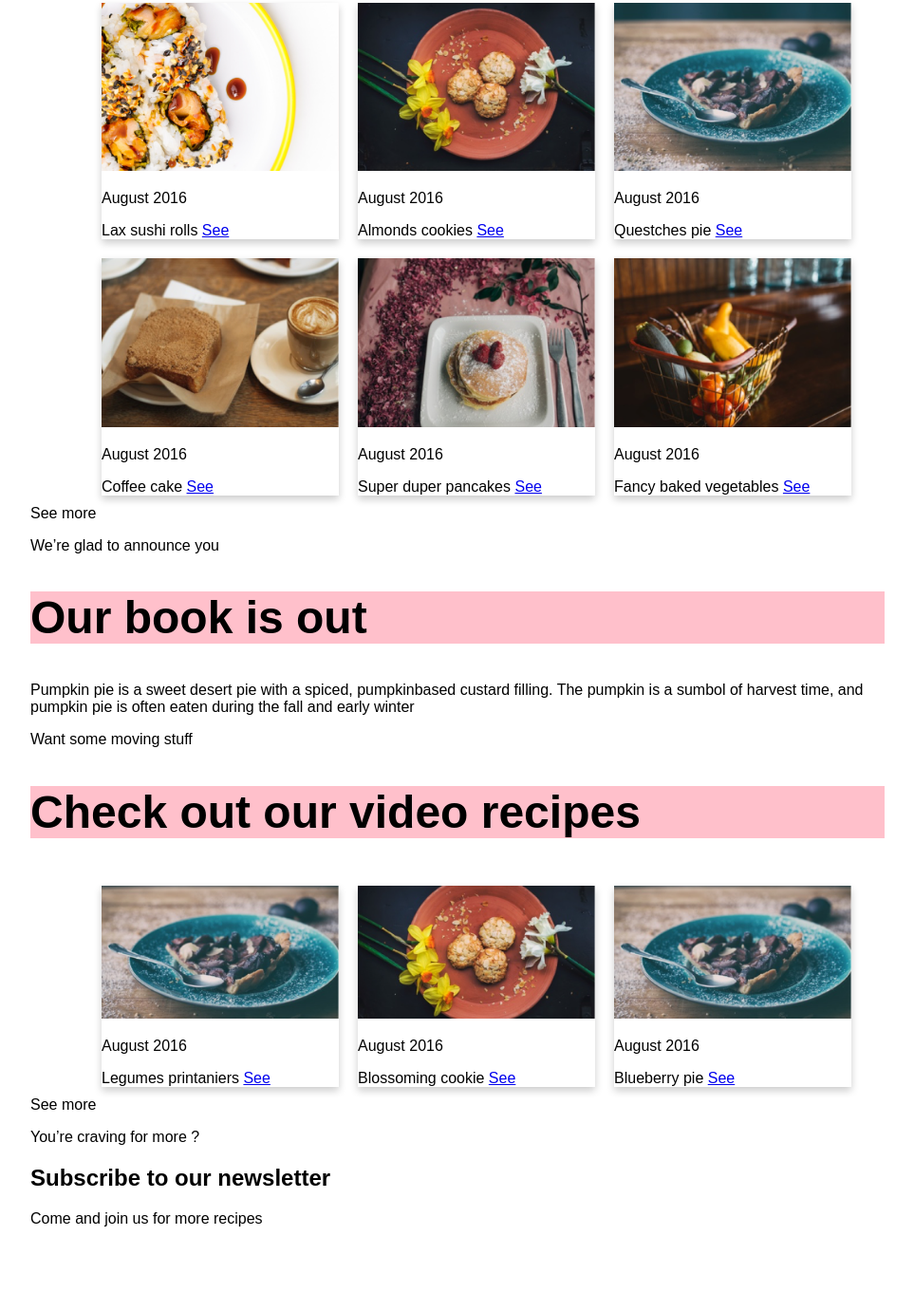
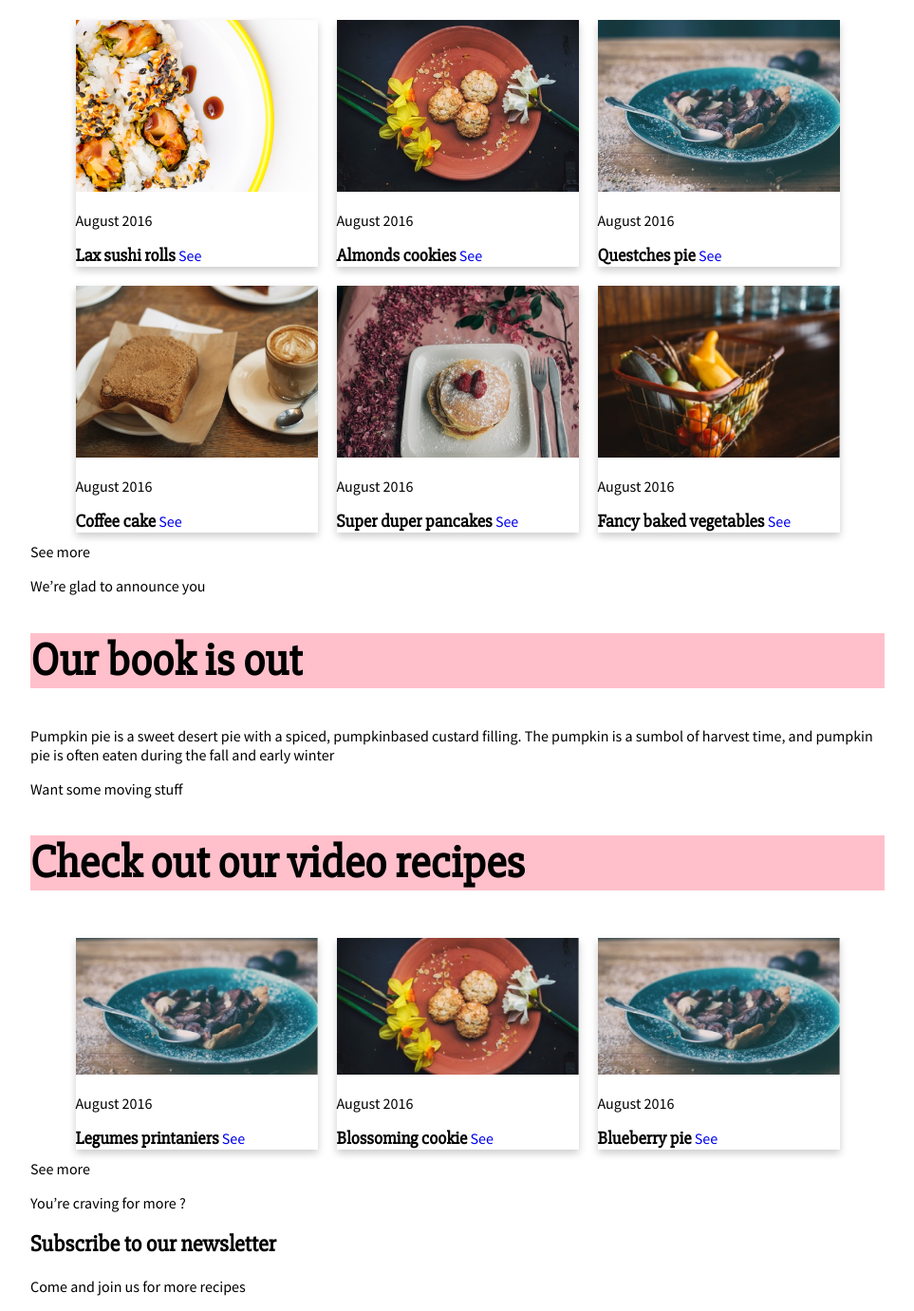
Before and after one commit to fridjon88/VefforritunVerkefni2, a plain HTML site: page index.html in a window 1280 px wide. Shown: the part 440-1821 px from the top of the page at 95% size, without its empty margins (158-1121 px from the left). Before the commit the page ends 1749 px from the top, so only its background shows below. Drawn offline with Linux system fonts and the light colour scheme.

Commit message:
lok dags thridjudagur

```diff
--- a/css/stylesheet.css
+++ b/css/stylesheet.css
@@ -1,6 +1,8 @@
+@import 'https://fonts.googleapis.com/css?family=Slabo+27px|Source+Sans+Pro';
+
+
 html {
-  font-family: sans-serif, arial, monospace;
-
+  font-family: "Source Sans Pro", sans-serif;
   -webkit-box-sizing: border-box;
      -moz-box-sizing: border-box;
           box-sizing: border-box;
@@ -11,8 +13,29 @@ html {
 }
 
 h1 {
+  font-family: 'Slabo 27px', serif;
   background-color: pink;
   font-size: 3em;
+}
+h2 {
+  font-family: 'Slabo 27px', serif;
+}
+h3 {
+  font-family: 'Slabo 27px', serif;
+  display: inline;
+}
+h3 ~ a {
+  text-decoration: none;
+  display:inline;
+}
+
+.box-featured {
+  background-image: url("/assets/background-header-image.png");
+  background-size: 100%
+}
+
+.box-featured > p {
+  width: 50%;
 }
 
 .flex-container {
@@ -24,7 +47,8 @@ h1 {
 
 ul{
   list-style: none outside none;
-  margin: 0 auto;
+  margin: 0;
+  padding: 0;
 }
 .recipie-item{
   margin: 10px;
@@ -32,5 +56,5 @@ ul{
 }
 
 .recipie-item > img{
-  width: 250px;
+  width: 255px;
 }
--- a/index.html
+++ b/index.html
@@ -13,13 +13,10 @@
 
   <header>
     <div class="container">
+      <div class="box-header">
         LOGO yum & yum
       </div>
-  </header>
-
-<main>
-  <div class="container" >
-    <div class="box" id="featured">
+      <div class="box-featured">
         <section>
           <p>Our latest recipe</p>
           <h1>Pumpkin pie</h1>
@@ -31,7 +28,10 @@
           </div>
         </section>
       </div>
-
+    </div>
+  </header>
+  <main>
+    <div class="container">
       <div class="box-recipies">
         <section>
           <p>All the news are here</p>
@@ -40,45 +40,45 @@
             <ul class="flex-container">
 
               <li class="recipie-item">
-              <img src="assets/image@3x.png" alt="A picture of lax sushi rolls">
+                <img src="assets/image@2x.png" alt="A picture of lax sushi rolls">
                 <p class="recipie-date">August 2016</p>
-              <span class="picture-text">Lax sushi rolls</span>
-              <a href = "assets/image@3x.png">See</a>
+                <h3 class="picture-text">Lax sushi rolls</h3>
+                <a href="assets/image@3x.png">See</a>
               </li>
 
               <li class="recipie-item">
-              <img src="assets/image-card-2@3x.png" alt="A picture of almond cookies">
+                <img src="assets/image-card-2@2x.png" alt="A picture of almond cookies">
                 <p class="recipie-date">August 2016</p>
-              <span class="picture-text">Almonds cookies</span>
-              <a href = "assets/image-card-2@3x.png">See</a>
+                <h3 class="picture-text">Almonds cookies</h3>
+                <a href="assets/image-card-2@3x.png">See</a>
               </li>
 
               <li class="recipie-item">
-              <img src="assets/image-card-3@3x.png" alt="A picture of questches pie">
+                <img src="assets/image-card-3@2x.png" alt="A picture of questches pie">
                 <p class="recipie-date">August 2016</p>
-              <span class="picture-text">Questches pie</span>
-              <a href = "assets/image-card-3@3x.png">See</a>
+                <h3 class="picture-text">Questches pie</h3>
+                <a href="assets/image-card-3@3x.png">See</a>
               </li>
 
               <li class="recipie-item">
-              <img src="assets/image-card-4@3x.png" alt="A picture of coffee cake">
+                <img src="assets/image-card-4@2x.png" alt="A picture of coffee cake">
                 <p class="recipie-date">August 2016</p>
-              <span class="picture-text">Coffee cake</span>
-              <a href = "assets/image-card-4@3x.png">See</a>
+                <h3 class="picture-text">Coffee cake</h3>
+                <a href="assets/image-card-4@3x.png">See</a>
               </li>
 
               <li class="recipie-item">
-              <img src="assets/image-card-5@3x.png" alt="A picture of super duper pancakes">
+                <img src="assets/image-card-5@2x.png" alt="A picture of super duper pancakes">
                 <p class="recipie-date">August 2016</p>
-              <span class="picture-text">Super duper pancakes</span>
-              <a href = "assets/image-card-5@3x.png">See</a>
+                <h3 class="picture-text">Super duper pancakes</h3>
+                <a href="assets/image-card-5@2x.png">See</a>
               </li>
 
               <li class="recipie-item">
                 <img src="assets/image-card-6@3x.png" alt="A picture of fancy baked vegetables">
                 <p class="recipie-date">August 2016</p>
-              <span class="picture-text">Fancy baked vegetables</span>
-              <a href = "assets/image-card-6@3x.png">See</a>
+                <h3 class="picture-text">Fancy baked vegetables</h3>
+                <a href="assets/image-card-6@3x.png">See</a>
               </li>
             </ul>
           </nav>
@@ -90,12 +90,11 @@
           <p>We’re glad to announce you</p>
           <h1>Our book is out</h1>
           <p>
-          Pumpkin pie is a sweet desert pie with a spiced, pumpkinbased custard filling.
-          The pumpkin is a sumbol of harvest time, and pumpkin pie is often eaten during the fall and early winter
+            Pumpkin pie is a sweet desert pie with a spiced, pumpkinbased custard filling. The pumpkin is a sumbol of harvest time, and pumpkin pie is often eaten during the fall and early winter
           </p>
         </section>
       </div>
-    <div class="box">
+      <div class="box-recipies">
         <section>
           <p>Want some moving stuff</p>
           <h1>Check out our video recipes</h1>
@@ -105,22 +104,22 @@
               <li class="recipie-item">
                 <img src="assets/image-video-3@3x.png" alt="A video of legumes printaniers">
                 <p class="recipie-date">August 2016</p>
-              <span class="picture-text">Legumes printaniers</span>
-              <a href = "assets/image-video-3@3x.png">See</a>
+                <h3 class="picture-text">Legumes printaniers</h3>
+                <a href="assets/image-video-3@3x.png">See</a>
               </li>
 
               <li class="recipie-item">
                 <img src="assets/image-video-2@3x.png" alt="A video of blossoming cookies">
                 <p class="recipie-date">August 2016</p>
-              <span class="picture-text">Blossoming cookie</span>
-              <a href = "assets/image-video-2@3x.png">See</a>
+                <h3 class="picture-text">Blossoming cookie</h3>
+                <a href="assets/image-video-2@3x.png">See</a>
               </li>
 
               <li class="recipie-item">
                 <img src="assets/image-video-3@3x.png" alt="A video of a blueberry pie">
                 <p class="recipie-date">August 2016</p>
-              <span class="picture-text">Blueberry pie</span>
-              <a href = "assets/image-video-3@3x.png">See</a>
+                <h3 class="picture-text">Blueberry pie</h3>
+                <a href="assets/image-video-3@3x.png">See</a>
               </li>
 
             </ul>
@@ -130,6 +129,7 @@
       </div>
     </div>
   </main>
+
   <footer>
     <div class="container">
       <div class="box">
```
Lines whose indentation alone changed are shown as unchanged.
